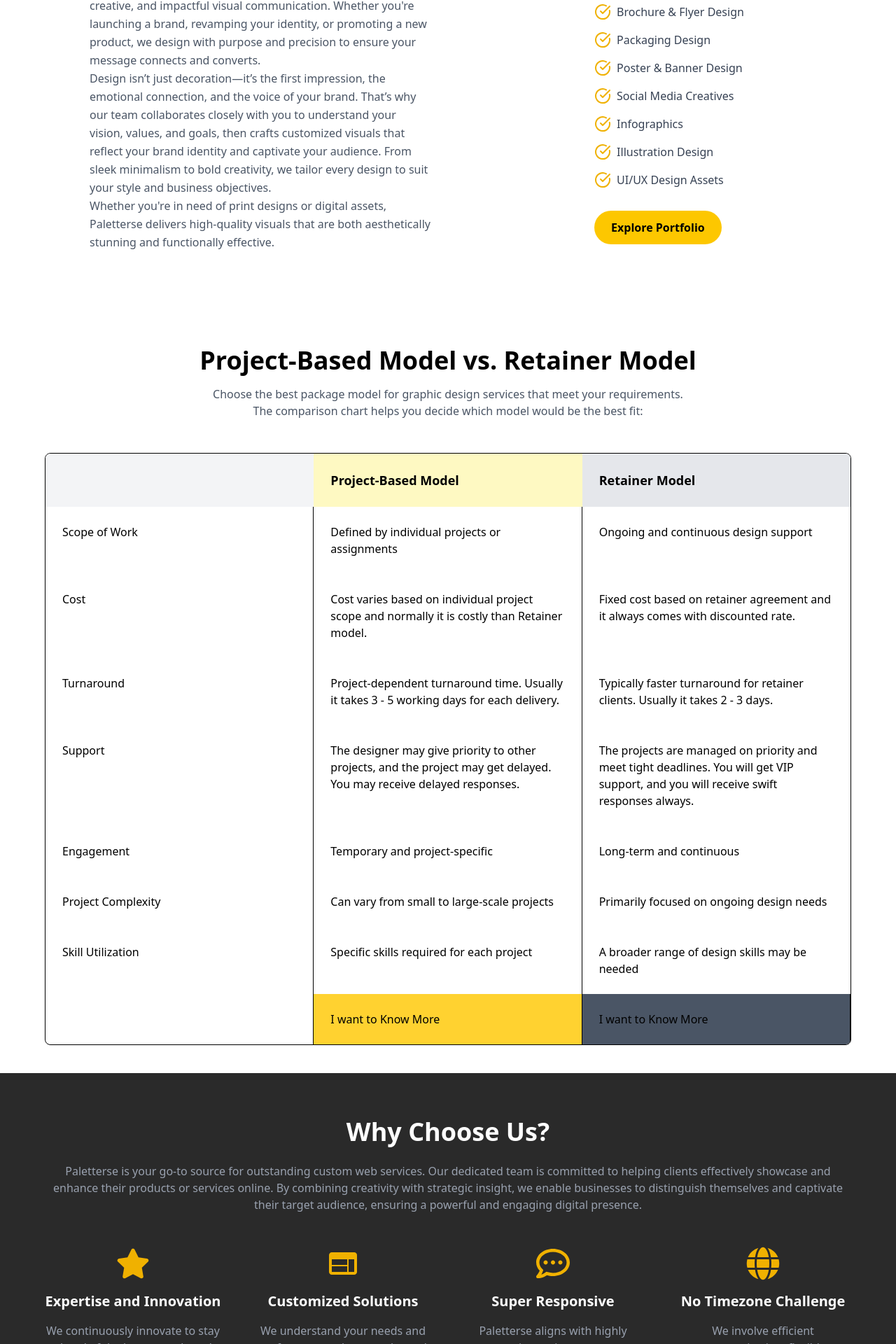
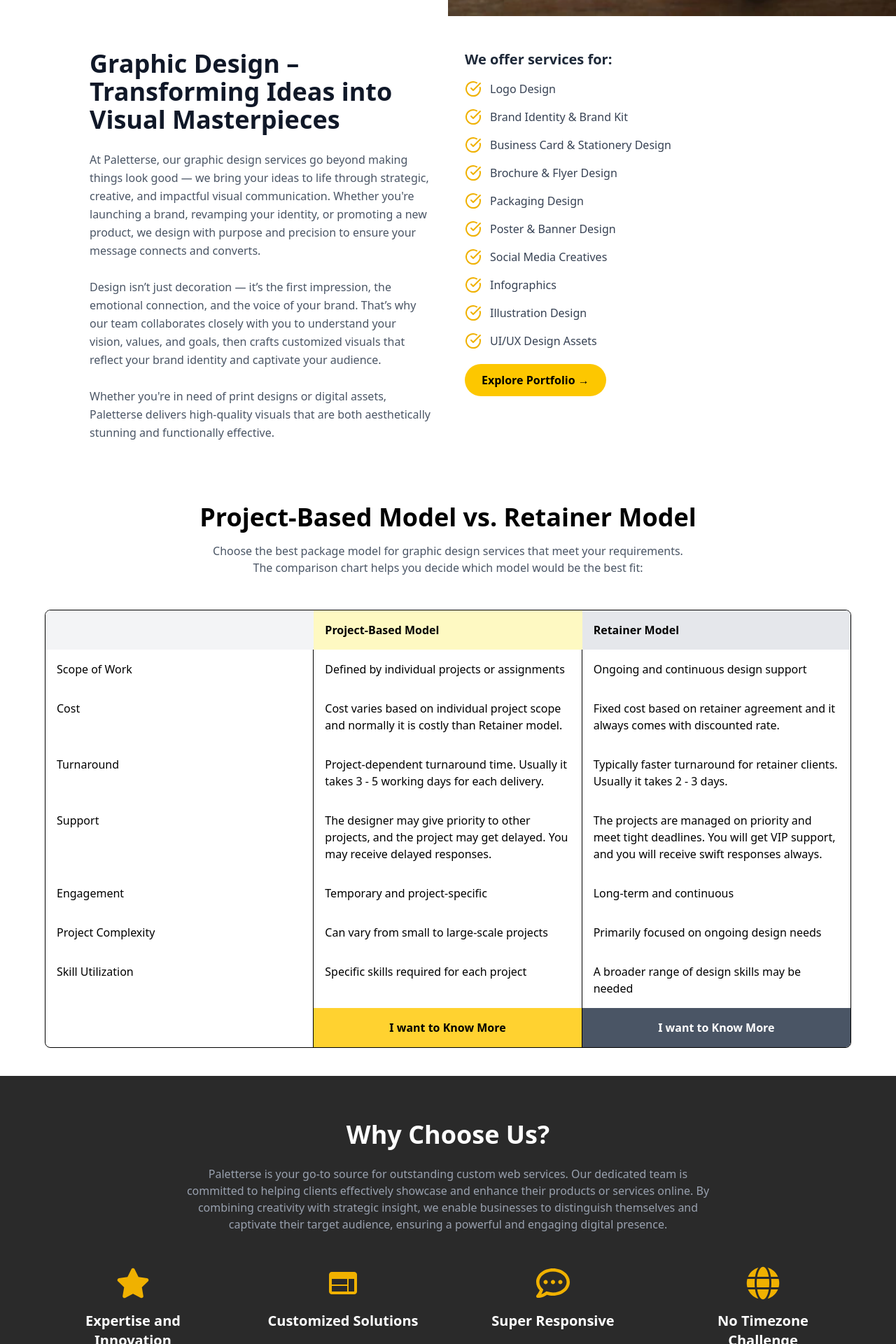
Before and after one commit to dcoder-nikhil0/Paletters, a React (Vite) app in the folder client/: page /design in a window 1280 px wide. Shown: the part 846-2766 px from the top of the page at 70% size. Built offline with nearby package versions, Linux system fonts and the light colour scheme.

Commit message:
Design page resposive

```diff
--- a/client/src/Components/Design/DesignComparison.jsx
+++ b/client/src/Components/Design/DesignComparison.jsx
@@ -1,95 +1,131 @@
 import React from "react";
 import { Link } from "react-router-dom";
 
+const rows = [
+  {
+    label: "Scope of Work",
+    project: "Defined by individual projects or assignments",
+    retainer: "Ongoing and continuous design support",
+  },
+  {
+    label: "Cost",
+    project:
+      "Cost varies based on individual project scope and normally it is costly than Retainer model.",
+    retainer:
+      "Fixed cost based on retainer agreement and it always comes with discounted rate.",
+  },
+  {
+    label: "Turnaround",
+    project:
+      "Project-dependent turnaround time. Usually it takes 3 - 5 working days for each delivery.",
+    retainer:
+      "Typically faster turnaround for retainer clients. Usually it takes 2 - 3 days.",
+  },
+  {
+    label: "Support",
+    project:
+      "The designer may give priority to other projects, and the project may get delayed. You may receive delayed responses.",
+    retainer:
+      "The projects are managed on priority and meet tight deadlines. You will get VIP support, and you will receive swift responses always.",
+  },
+  {
+    label: "Engagement",
+    project: "Temporary and project-specific",
+    retainer: "Long-term and continuous",
+  },
+  {
+    label: "Project Complexity",
+    project: "Can vary from small to large-scale projects",
+    retainer: "Primarily focused on ongoing design needs",
+  },
+  {
+    label: "Skill Utilization",
+    project: "Specific skills required for each project",
+    retainer: "A broader range of design skills may be needed",
+  },
+];
+
 const DesignComparison = () => {
   return (
-    <div className="bg-white min-h-screen p-10">
+    <div className="bg-white min-h-screen p-6 sm:p-10">
       <div className="max-w-6xl mx-auto">
         {/* Title */}
-        <h1 className="text-4xl font-bold text-center mb-4">
+        <h1 className="text-2xl sm:text-3xl md:text-4xl font-bold text-center mb-4">
           Project-Based Model vs. Retainer Model
         </h1>
-        <p className="text-center text-gray-600 mb-12">
+        <p className="text-center text-gray-600 mb-12 text-sm sm:text-base">
           Choose the best package model for graphic design services that meet
-          your requirements.<br/> The comparison chart helps you decide which model
-          would be the best fit:
+          your requirements. <br /> The comparison chart helps you decide which
+          model would be the best fit:
         </p>
 
-        {/* Comparison Table */}
-        <div className="grid grid-cols-3 border rounded-lg overflow-hidden">
-          {/* Headers */}
-          <div className="bg-gray-100 p-6 font-semibold text-lg"> </div>
-          <div className="bg-yellow-100 p-6 font-semibold text-lg">
+        {/* Responsive Table for Large Screens */}
+        <div className="hidden md:grid grid-cols-3 border rounded-lg overflow-hidden text-sm md:text-base">
+          <div className="bg-gray-100 p-4 font-semibold"></div>
+          <div className="bg-yellow-100 p-4 font-semibold">
             Project-Based Model
           </div>
-          <div className="bg-gray-200 p-6 font-semibold text-lg">
-            Retainer Model
-          </div>
+          <div className="bg-gray-200 p-4 font-semibold">Retainer Model</div>
 
-          {/* Row 1 */}
-          <div className="p-6 font-medium border-r">Scope of Work</div>
-          <div className="p-6 border-r">
-            Defined by individual projects or assignments
-          </div>
-          <div className="p-6">Ongoing and continuous design support</div>
+          {rows.map((row, i) => (
+            <React.Fragment key={i}>
+              <div className="p-4 font-medium border-r">{row.label}</div>
+              <div className="p-4 border-r">{row.project}</div>
+              <div className="p-4">{row.retainer}</div>
+            </React.Fragment>
+          ))}
 
-          {/* Row 2 */}
-          <div className="p-6 font-medium border-r">Cost</div>
-          <div className="p-6 border-r">
-            Cost varies based on individual project scope and normally it is
-            costly than Retainer model.
-          </div>
-          <div className="p-6">
-            Fixed cost based on retainer agreement and it always comes with
-            discounted rate.
-          </div>
-
-          {/* Row 3 */}
-          <div className="p-6 font-medium border-r">Turnaround</div>
-          <div className="p-6 border-r">
-            Project-dependent turnaround time. Usually it takes 3 - 5 working
-            days for each delivery.
-          </div>
-          <div className="p-6">
-            Typically faster turnaround for retainer clients. Usually it takes 2
-            - 3 days.
-          </div>
-          {/* Row 4 */}
-          <div className="p-6 font-medium border-r">Support</div>
-          <div className="p-6 border-r">
-            The designer may give priority to other projects, and the project
-            may get delayed. You may receive delayed responses.
-          </div>
-          <div className="p-6">
-            The projects are managed on priority and meet tight deadlines. You
-            will get VIP support, and you will receive swift responses always.
-          </div>
-          {/* Row 5 */}
-          <div className="p-6 font-medium border-r">Engagement</div>
-          <div className="p-6 border-r">Temporary and project-specific</div>
-          <div className="p-6">Long-term and continuous</div>
-
-          {/* Row 6 */}
-          <div className="p-6 font-medium border-r">Project Complexity</div>
-          <div className="p-6 border-r">
-            Can vary from small to large-scale projects
-          </div>
-          <div className="p-6">Primarily focused on ongoing design needs</div>
-          {/* Row 7 */}
-          <div className="p-6 font-medium border-r">Skill Utilization</div>
-          <div className="p-6 border-r">
-            Specific skills required for each project
-          </div>
-          <div className="p-6">
-            A broader range of design skills may be needed
-          </div>
-          <div className="p-6 font-medium border-r"></div>
-          <Link to="/contact" className="p-6 border-r pointer bg-amber-300">
+          <div className="p-4 font-medium border-r"></div>
+          <Link
+            to="/contact"
+            className="p-4 border-r text-center bg-amber-300 font-semibold hover:bg-amber-400 transition"
+          >
             I want to Know More
           </Link>
-          <Link to="/contact" className="p-6 border-r pointer bg-gray-600">
+          <Link
+            to="/contact"
+            className="p-4 text-center text-white bg-gray-600 font-semibold hover:bg-gray-700 transition"
+          >
             I want to Know More
           </Link>
+        </div>
+
+        {/* Stacked View for Mobile Screens */}
+        <div className="md:hidden space-y-6">
+          {rows.map((row, i) => (
+            <div key={i} className="border rounded-lg shadow-sm">
+              <div className="bg-gray-100 p-4 font-semibold text-gray-800">
+                {row.label}
+              </div>
+              <div className="p-4 border-t">
+                <span className="block font-medium mb-1 text-yellow-600">
+                  Project-Based Model
+                </span>
+                <p className="text-sm text-gray-700">{row.project}</p>
+              </div>
+              <div className="p-4 border-t">
+                <span className="block font-medium mb-1 text-gray-600">
+                  Retainer Model
+                </span>
+                <p className="text-sm text-gray-700">{row.retainer}</p>
+              </div>
+            </div>
+          ))}
+
+          <div className="flex flex-col gap-4 mt-6">
+            <Link
+              to="/contact"
+              className="bg-amber-300 hover:bg-amber-400 text-center font-bold py-3 rounded-full"
+            >
+              I want to Know More (Project-Based)
+            </Link>
+            <Link
+              to="/contact"
+              className="bg-gray-600 hover:bg-gray-700 text-white text-center font-bold py-3 rounded-full"
+            >
+              I want to Know More (Retainer)
+            </Link>
+          </div>
         </div>
       </div>
     </div>
--- a/client/src/Components/Design/DesignOffers.jsx
+++ b/client/src/Components/Design/DesignOffers.jsx
@@ -1,5 +1,4 @@
 import { CheckCircle } from "lucide-react";
-import { Button } from "@mui/material";
 import { Link } from "react-router-dom";
 
 const WebOffers = () => {
@@ -17,55 +16,55 @@
   ];
 
   return (
-    <div className="bg-white py-16 px-8 md:px-16 lg:px-32">
-      <div className="grid md:grid-cols-2 gap-12 items-center">
-        <div>
-          <h1 className="text-4xl font-bold mb-6">
+    <div className="bg-white py-12 px-6 sm:px-10 md:px-16 lg:px-32">
+      <div className="flex flex-col lg:flex-row gap-12 items-start">
+        {/* Left Text Section */}
+        <div className="w-full lg:w-1/2">
+          <h1 className="text-2xl sm:text-3xl md:text-4xl font-bold mb-6 text-gray-900">
             Graphic Design – Transforming Ideas into Visual Masterpieces
           </h1>
-          <p className="text-gray-600 leading-relaxed mb-8">
+          <p className="text-gray-600 text-sm sm:text-base leading-relaxed">
             At Paletterse, our graphic design services go beyond making things
-            look good—we bring your ideas to life through strategic, creative,
+            look good — we bring your ideas to life through strategic, creative,
             and impactful visual communication. Whether you're launching a
             brand, revamping your identity, or promoting a new product, we
             design with purpose and precision to ensure your message connects
-            and converts. <br /> Design isn’t just decoration—it’s the first
-            impression, the emotional connection, and the voice of your brand.
-            That’s why our team collaborates closely with you to understand your
-            vision, values, and goals, then crafts customized visuals that
-            reflect your brand identity and captivate your audience. From sleek
-            minimalism to bold creativity, we tailor every design to suit your
-            style and business objectives. <br /> Whether you're in need of
-            print designs or digital assets, Paletterse delivers high-quality
-            visuals that are both aesthetically stunning and functionally
-            effective.
+            and converts.
+            <br />
+            <br />
+            Design isn’t just decoration — it’s the first impression, the
+            emotional connection, and the voice of your brand. That’s why our
+            team collaborates closely with you to understand your vision,
+            values, and goals, then crafts customized visuals that reflect your
+            brand identity and captivate your audience.
+            <br />
+            <br />
+            Whether you're in need of print designs or digital assets,
+            Paletterse delivers high-quality visuals that are both aesthetically
+            stunning and functionally effective.
           </p>
         </div>
 
-        <div className="flex justify-end">
-          <div className="text-right">
-            <h2 className="text-xl font-semibold flex justify-start mb-4">
+        {/* Right Offers Section */}
+        <div className="w-full lg:w-1/2">
+          <h2 className="text-lg sm:text-xl font-semibold mb-4 text-gray-800">
             We offer services for:
           </h2>
           <ul className="space-y-4">
             {services.map((service, index) => (
-                <li
-                  key={index}
-                  className="flex items-center justify-start text-gray-700"
-                >
-                  <CheckCircle className="text-yellow-500 mr-2" />
-                  <span className="mr-3">{service}</span>
+              <li key={index} className="flex items-center text-gray-700">
+                <CheckCircle className="text-yellow-500 mr-3" />
+                <span>{service}</span>
               </li>
             ))}
           </ul>
-            <div className="flex justify-start mt-8">
+          <div className="mt-8">
             <Link
               to="/portfolio"
-                className="bg-yellow-400 font-bold text-black px-6 py-3 rounded-full hover:bg-yellow-500"
+              className="bg-yellow-400 font-bold text-black px-6 py-3 rounded-full hover:bg-yellow-500 transition duration-200"
             >
-                Explore Portfolio
+              Explore Portfolio →
             </Link>
-            </div>
           </div>
         </div>
       </div>
--- a/client/src/Components/WhyChooseUs.jsx
+++ b/client/src/Components/WhyChooseUs.jsx
@@ -1,72 +1,71 @@
 import { FaStar, FaGlobe, FaRegCommentDots } from "react-icons/fa";
 import { MdWeb } from "react-icons/md";
-import { Button } from "@mui/material";
-import { Link } from 'react-router-dom';
+import { Link } from "react-router-dom";
 
 const WhyChooseUs = () => {
   return (
-    <div className="bg-[#2a2a2a] text-white py-16 px-8">
+    <div className="bg-[#2a2a2a] text-white py-16 px-4 sm:px-8">
       <div className="max-w-6xl mx-auto text-center">
-        <h2 className="text-4xl font-bold mb-6">Why Choose Us?</h2>
-        <p className="text-gray-400 mb-12">
+        <h2 className="text-3xl sm:text-4xl font-bold mb-6">Why Choose Us?</h2>
+        <p className="text-gray-400 mb-12 px-2 sm:px-0 max-w-3xl mx-auto">
           Paletterse is your go-to source for outstanding custom web services.
-          Our dedicated team is committed to helping clients effectively showcase
-          and enhance their products or services online. By combining creativity
-          with strategic insight, we enable businesses to distinguish themselves
-          and captivate their target audience, ensuring a powerful and engaging
-          digital presence.
+          Our dedicated team is committed to helping clients effectively
+          showcase and enhance their products or services online. By combining
+          creativity with strategic insight, we enable businesses to distinguish
+          themselves and captivate their target audience, ensuring a powerful
+          and engaging digital presence.
         </p>
 
-        <div className="grid md:grid-cols-4 gap-12">
+        <div className="grid grid-cols-1 md:grid-cols-2 lg:grid-cols-4 gap-10 md:gap-12">
           {/* Expertise and Innovation */}
-          <div className="flex flex-col items-center">
+          <div className="flex flex-col items-center px-4">
             <FaStar className="text-yellow-500 text-5xl mb-4" />
             <h3 className="text-xl font-semibold">Expertise and Innovation</h3>
             <p className="text-gray-400 mt-4 text-center">
               We continuously innovate to stay ahead of the latest trends and
-              technologies. We develop functional, user-friendly, and cutting-edge
-              website designs.
+              technologies. We develop functional, user-friendly, and
+              cutting-edge website designs.
             </p>
           </div>
 
           {/* Customized Solutions */}
-          <div className="flex flex-col items-center">
+          <div className="flex flex-col items-center px-4">
             <MdWeb className="text-yellow-500 text-5xl mb-4" />
             <h3 className="text-xl font-semibold">Customized Solutions</h3>
             <p className="text-gray-400 mt-4 text-center">
-              We understand your needs and preferences and ensure the end product
-              aligns perfectly with your brand identity and business goals.
+              We understand your needs and preferences and ensure the end
+              product aligns perfectly with your brand identity and business
+              goals.
             </p>
           </div>
 
           {/* Super Responsive */}
-          <div className="flex flex-col items-center">
+          <div className="flex flex-col items-center px-4">
             <FaRegCommentDots className="text-yellow-500 text-5xl mb-4" />
             <h3 className="text-xl font-semibold">Super Responsive</h3>
             <p className="text-gray-400 mt-4 text-center">
-              Paletterse aligns with highly responsive project managers dedicated
-              to fostering prompt and transparent communication with our clients.
+              Paletterse aligns with highly responsive project managers
+              dedicated to fostering prompt and transparent communication with
+              our clients.
             </p>
           </div>
 
           {/* No Timezone Challenge */}
-          <div className="flex flex-col items-center">
+          <div className="flex flex-col items-center px-4">
             <FaGlobe className="text-yellow-500 text-5xl mb-4" />
             <h3 className="text-xl font-semibold">No Timezone Challenge</h3>
             <p className="text-gray-400 mt-4 text-center">
-              We involve efficient communication, flexible scheduling, and the use
-              of technology to bridge the gap and ensure smooth collaboration
-              regardless of timezone disparities.
+              We involve efficient communication, flexible scheduling, and the
+              use of technology to bridge the gap and ensure smooth
+              collaboration regardless of timezone disparities.
             </p>
           </div>
         </div>
 
         <div className="mt-12">
           <Link
-          to="/contact"
-            variant="contained"
-            size="large"
-            className="rounded-full px-8 py-3 font-bold text-black bg-amber-400 hover:bg-amber-500"
+            to="/contact"
+            className="inline-block rounded-full px-8 py-3 font-bold text-black bg-amber-400 hover:bg-amber-500 transition-colors duration-300"
           >
             Hire Us
           </Link>
```
Also changed, not shown: client/src/Components/Design/DesignFAQ.jsx (deleted, +0 -106 lines), client/src/Components/Design/DesignHero.jsx (+15 -15 lines). Lines whose indentation alone changed are shown as unchanged.
